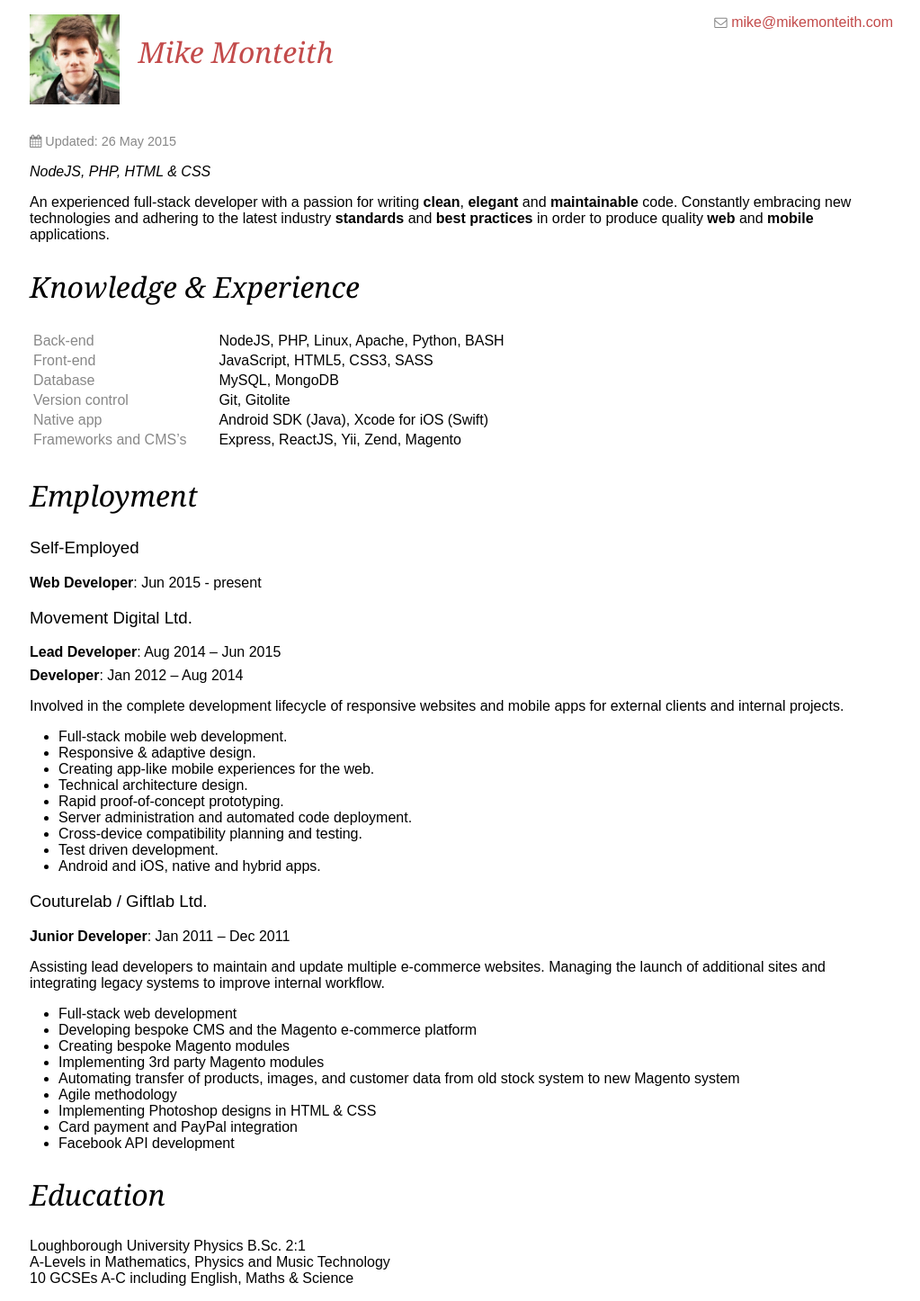
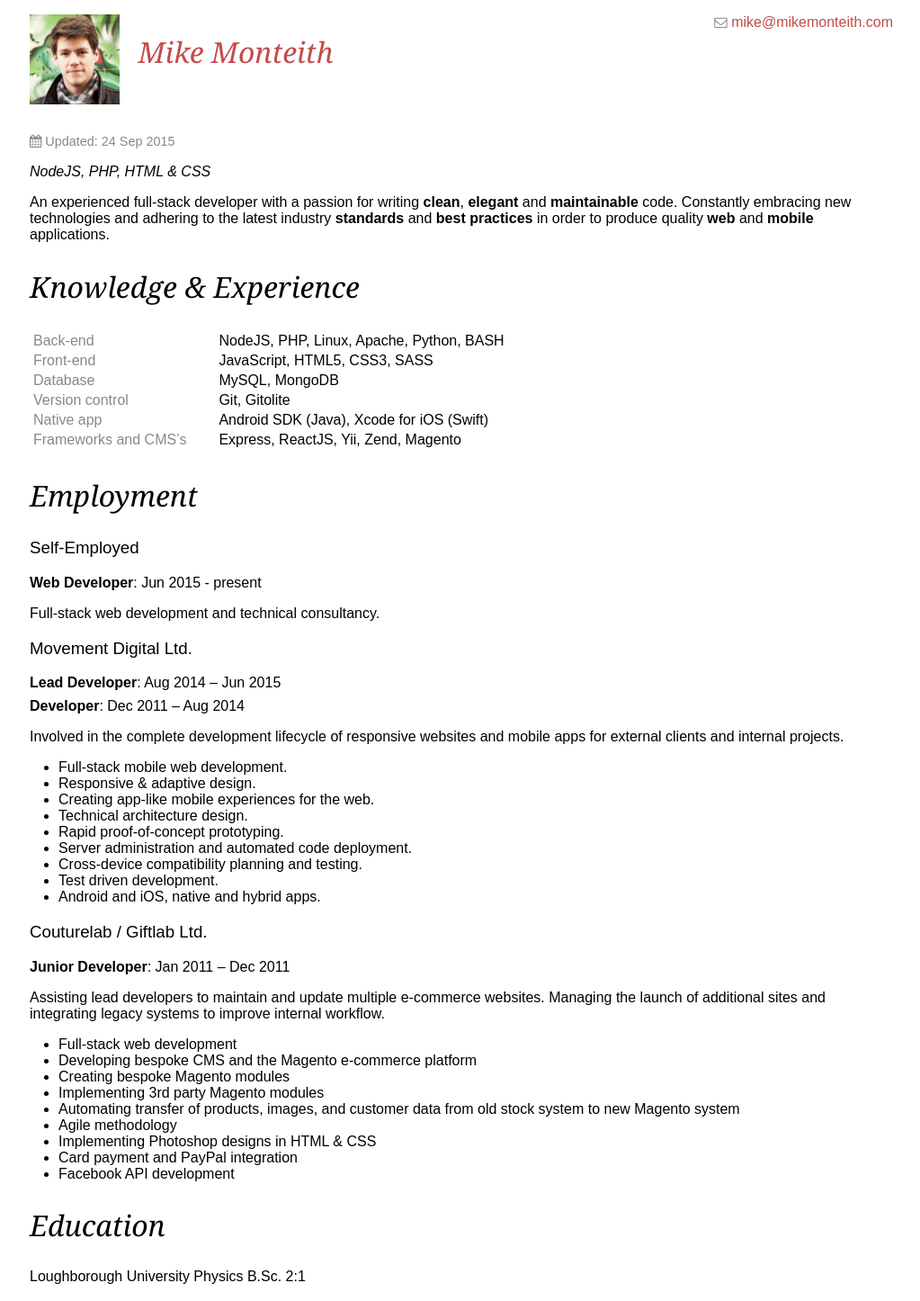
Before and after one commit to Mike220889/mike220889.github.io, a Jekyll site: the page built from cv.md, in a window 1280 px wide. Shown: the whole page at 90% size, without its empty margins (127-1150 px from the left). Built offline with Jekyll 4.4.1, drawn with Linux system fonts in a browser that asks for light colours.

Commit message:
Minor CV updates

```diff
--- a/cv.md
+++ b/cv.md
@@ -1,7 +1,7 @@
 ---
 title: C.V.
 mainClass: cv
-updated: 26-05-2015
+updated: 24-09-2015
 ---
 
 <span class="updated">
@@ -27,11 +27,13 @@ An experienced full-stack developer with a passion for writing **clean**, **eleg
 
 ##### **Web Developer**: Jun 2015 - present
 
+Full-stack web development and technical consultancy.
+
 ### Movement Digital Ltd.
 
 ##### **Lead Developer**: Aug 2014 – Jun 2015
 
-##### **Developer**: Jan 2012 – Aug 2014
+##### **Developer**: Dec 2011 – Aug 2014
 
 Involved in the complete development lifecycle of responsive websites and mobile apps for external clients and internal projects.
 
@@ -64,5 +66,3 @@ Assisting lead developers to maintain and update multiple e-commerce websites. M
 ## Education
 
 Loughborough University Physics B.Sc. 2:1
-A-Levels in Mathematics, Physics and Music Technology
-10 GCSEs A-C including English, Maths & Science
```
